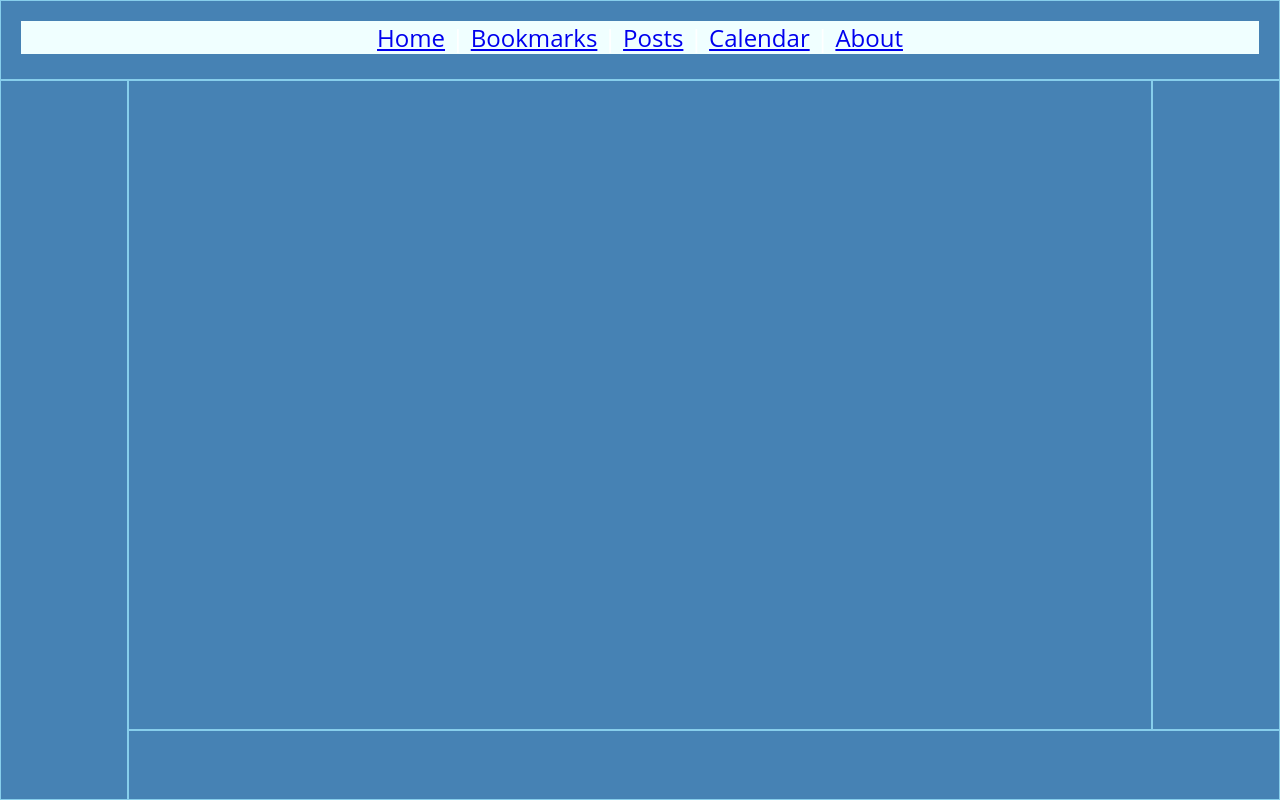
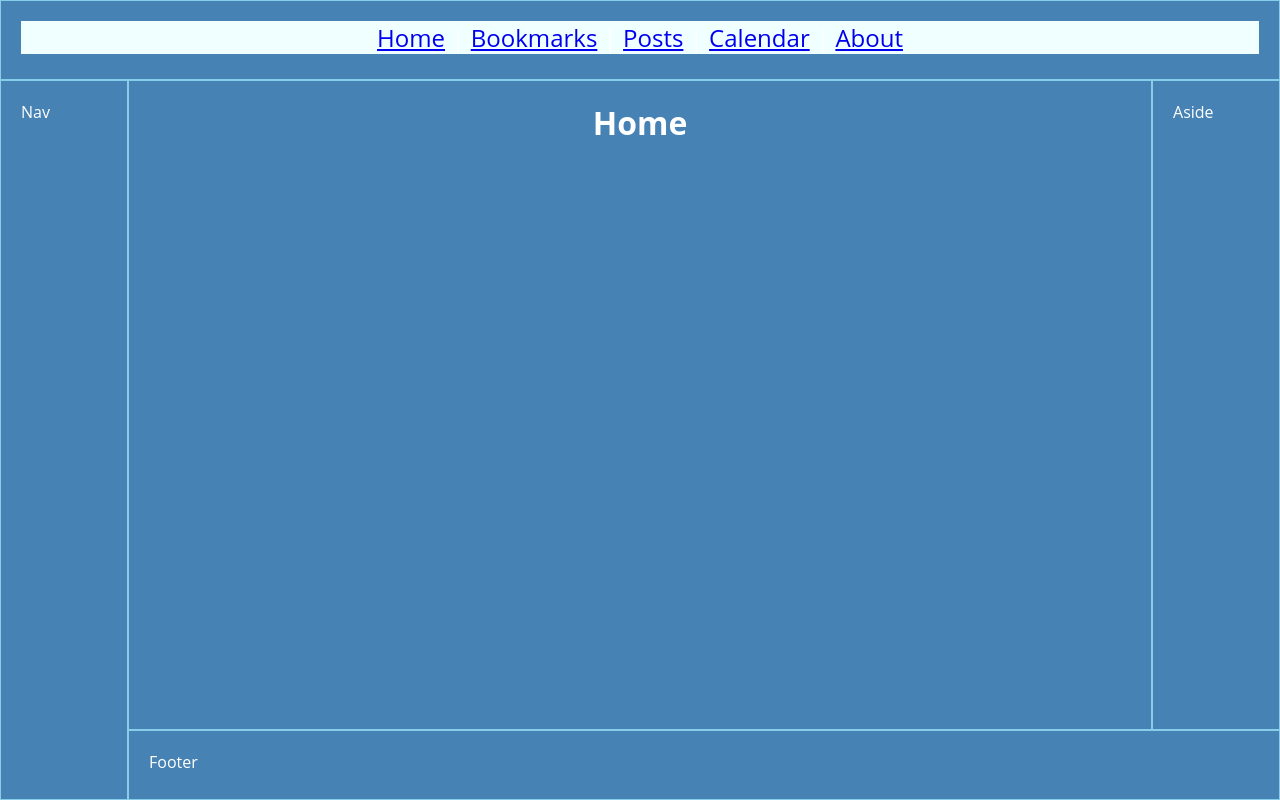
Before and after one commit to lbyxiafei/prototype_vue3, a Vue app: page / in a window 1280 px wide. Built offline with nearby package versions, Linux system fonts and the light colour scheme.

Commit message:
Move to app.vue.

```diff
--- a/src/App.vue
+++ b/src/App.vue
@@ -1,17 +1,30 @@
 <template>
-<RouterView/>
+<div class="view-container">
+  <header>
+    <Header />
+  </header>
+  <main>
+    <RouterView/>
+  </main>
+  <nav>Nav</nav>
+  <aside>Aside</aside>
+  <footer>Footer</footer>
+</div>
 </template>
 
 <script>
 import { RouterView } from 'vue-router';
+import Header from './components/Header.vue'
 
 export default{
   name: "App",
   components:{
     RouterView,
+    Header
   },
 }
 </script>
 
 <style scoped>
+@import './assets/base.css';
 </style>
--- a/src/assets/base.css
+++ b/src/assets/base.css
@@ -4,7 +4,18 @@
   margin: 0;
 }
 
-body {
+.view-container{
+  height: 100vh;
+  width: 100vw;
+  font-family: 'Open Sans', sans-serif;
+  font-size: 16px;
+  display: grid;
+  grid-template-areas:
+    'header header header'
+    'nav content sidebar'
+    'nav footer footer';
+  grid-template-columns: 1fr 8fr 1fr;
+  grid-template-rows: 80px 1fr 70px;
 }
 
 header,
@@ -30,6 +41,10 @@ main {
   grid-area: content;
 }
 
+main h1 {
+  text-align: center;
+}
+
 aside {
   grid-area: sidebar;
 }
@@ -37,25 +52,3 @@ aside {
 footer {
   grid-area: footer;
 }
-
-.view-container{
-  height: 100vh;
-  width: 100vw;
-  font-family: 'Open Sans', sans-serif;
-  font-size: 16px;
-  display: grid;
-  grid-template-areas:
-    'header header header'
-    'nav content sidebar'
-    'nav footer footer';
-  grid-template-columns: 1fr 8fr 1fr;
-  grid-template-rows: 80px 1fr 70px;
-}
-
-/* .view-body {
-  display: flex;
-  justify-content: center;
-  align-items: center;
-  text-align: center;
-  min-height: 90vh;
-} */
--- a/src/views/AboutView.vue
+++ b/src/views/AboutView.vue
@@ -1,10 +1,5 @@
 <template>
-<div class="view-container">
-  <Header />
-  <div class="view-body">
-    <h1>迷えば、敗れる</h1>
-  </div>
-</div>
+<h1>迷えば、敗れる</h1>
 </template>
 
 <script>
--- a/src/views/CalendarView.vue
+++ b/src/views/CalendarView.vue
@@ -1,10 +1,5 @@
 <template>
-<div class="view-container">
-  <Header />
-  <div class="view-body">
-    <h1>Calendar</h1>
-  </div>
-</div>
+<h1>Calendar</h1>
 </template>
 
 <script>
--- a/src/views/HomeView.vue
+++ b/src/views/HomeView.vue
@@ -1,13 +1,5 @@
 <template>
-<div class="view-container">
-  <header>
-    <Header />
-  </header>
-  <main></main>
-  <nav></nav>
-  <aside></aside>
-  <footer></footer>
-</div>
+<h1>Home</h1>
 </template>
 
 <script>
```
